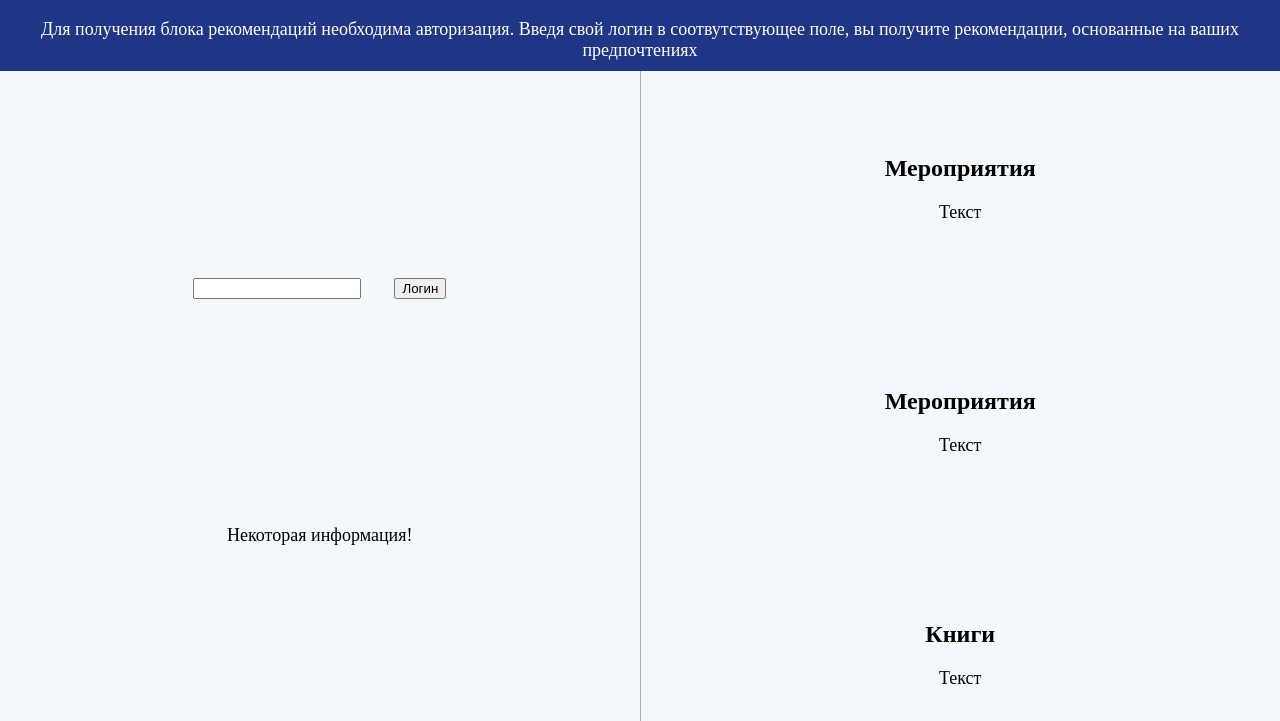
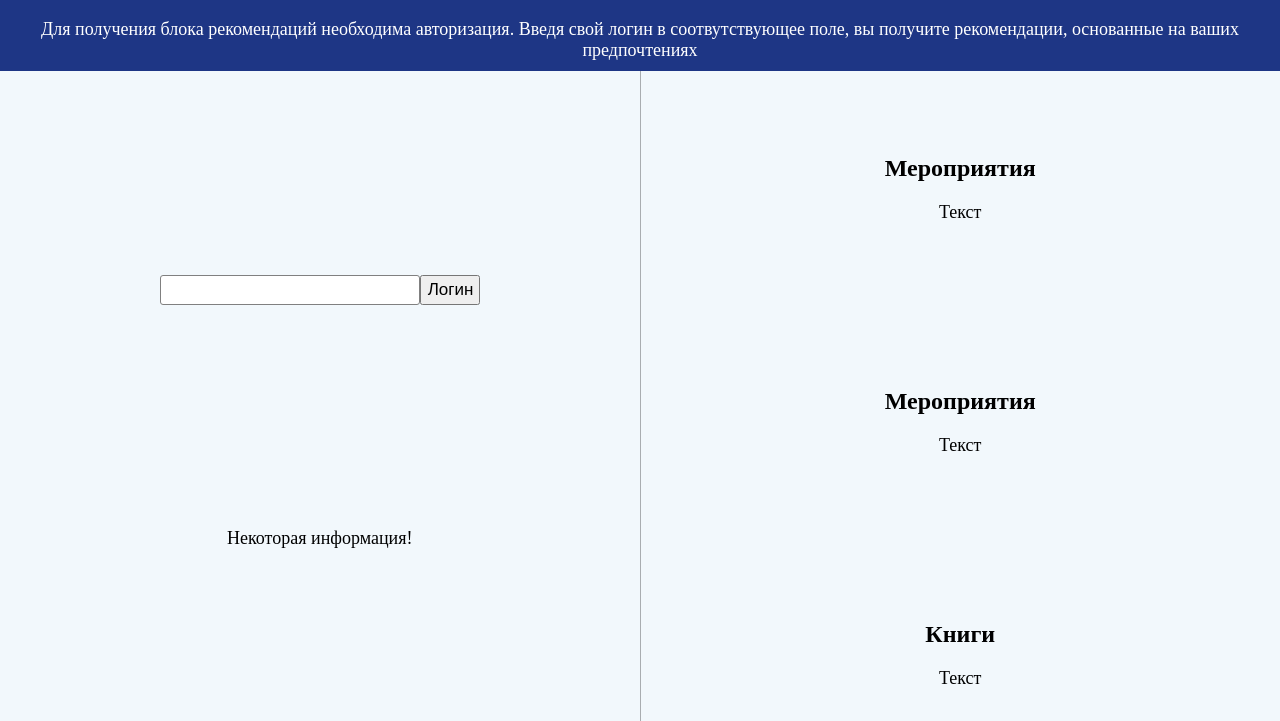
Before and after one commit to jamins/Recommendation, a React app: page / in a window 1280 px wide. Shown: the part 79-800 px from the top of the page. Built offline with nearby package versions, Linux system fonts and the light colour scheme; no server answers.

Commit message:
bug fixed

```diff
--- a/src/components/content/content.css
+++ b/src/components/content/content.css
@@ -17,19 +17,47 @@
   border-bottom: 1px solid rgba(0, 0, 0, 0.3);
 }
 
+button {
+  width: 150px;
+  height: 30px;
+  text-decoration: none;
+  color: black;
+  text-align: center;
+  font: normal 17px arial;
+}
+
+
+button:not(.active):hover,
+button:not(.active):focus {
+  transition: color 200ms linear, text-shadow 500ms linear;
+  color: #fff;
+  text-shadow: 0 0 21px rgba(223, 206, 228, 0.5), 0 0 10px rgba(223, 206, 228, 0.4), 0 0 2px #2a153c;
+}
+button:not(:hover) {
+    transition: 0.6s;
+}
+
 input {
+  border-radius: 3px;
+  border: 1px solid gray;
   width: 100%;
 }
 
-input:focus {
-  outline: 1px solid black;
+input:hover {
+  border: 1px solid  #1e3685;
+  transition: 0.8s;
+}
+
+input:focus,
+input:active {
+  outline: none;
 }
 
 .login {
   width: 50%;
   display: flex;
   flex-direction: row;
-  justify-content: space-evenly;
+  justify-content: space-around;
 }
 
 .information {
@@ -57,7 +85,28 @@ input:focus {
 
 
 @media(max-device-width: 890px) {
+  button {
+    width: 60px;
+    height: 30px;
+    text-decoration: none;
+    color: black;
+    text-align: center;
+    font: normal 17px arial;
+  }
+
   input {
-    width: 50%;
+    border-radius: 3px;
+    border: 1px solid gray;
+    width: 100%;
+  }
+
+  input:focus,
+  input:active {
+    outline: none;
+  }
+
+  input:hover {
+    border: 1px solid  #1e3685;
+    transition: 0.8s;
   }
 }
--- a/src/components/content/content.js
+++ b/src/components/content/content.js
@@ -15,8 +15,8 @@ const Content = () => {
         <div className="container">
             <div className="left-column">
                 <div className="login">
-                    <input type='text' />
-                    <button>Логин</button>
+                    <input type='text' id='login'/>
+                    <button form='login'>Логин</button>
                 </div>
                 <div className="information">
                     <p>Некоторая информация!</p>
```
